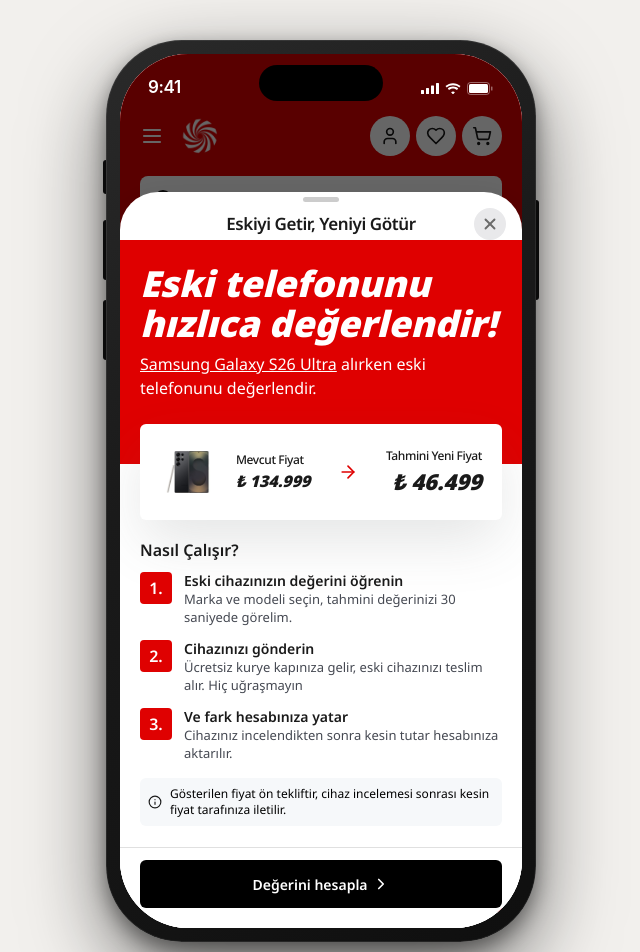
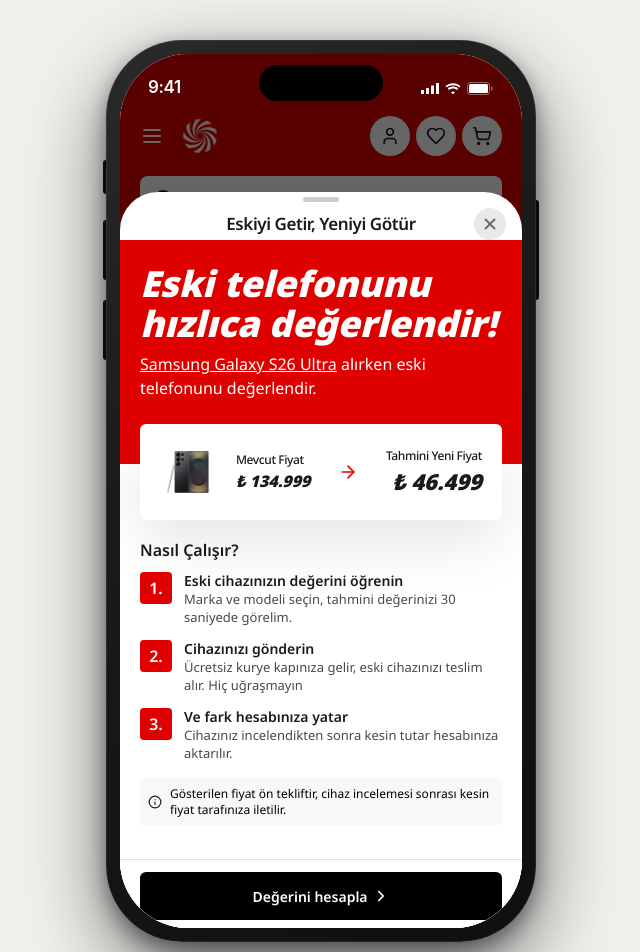
Before and after one commit to fatihsaruhan95-sudo/ftg-mediamarkt, a Next.js app: page /product/trade-in in a window 1280 px wide. Shown: the top 952 px of the page, without its empty margins (319-959 px from the left). Built offline with nearby package versions, Linux system fonts and the light colour scheme.

Commit message:
Fix: 8px bottom padding on bottom sheet footer

```diff
--- a/components/BottomSheet.tsx
+++ b/components/BottomSheet.tsx
@@ -55,7 +55,7 @@
 
         {/* Footer with 32px bottom padding (project rule) */}
         {footer && (
-          <div className="shrink-0 border-t border-mm-border bg-white px-[20px] pt-[12px]" style={{ paddingBottom: "max(env(safe-area-inset-bottom), 20px)" }}>
+          <div className="shrink-0 border-t border-mm-border bg-white px-[20px] pt-[12px]" style={{ paddingBottom: "calc(env(safe-area-inset-bottom) + 8px)" }}>
             {footer}
           </div>
         )}
```
